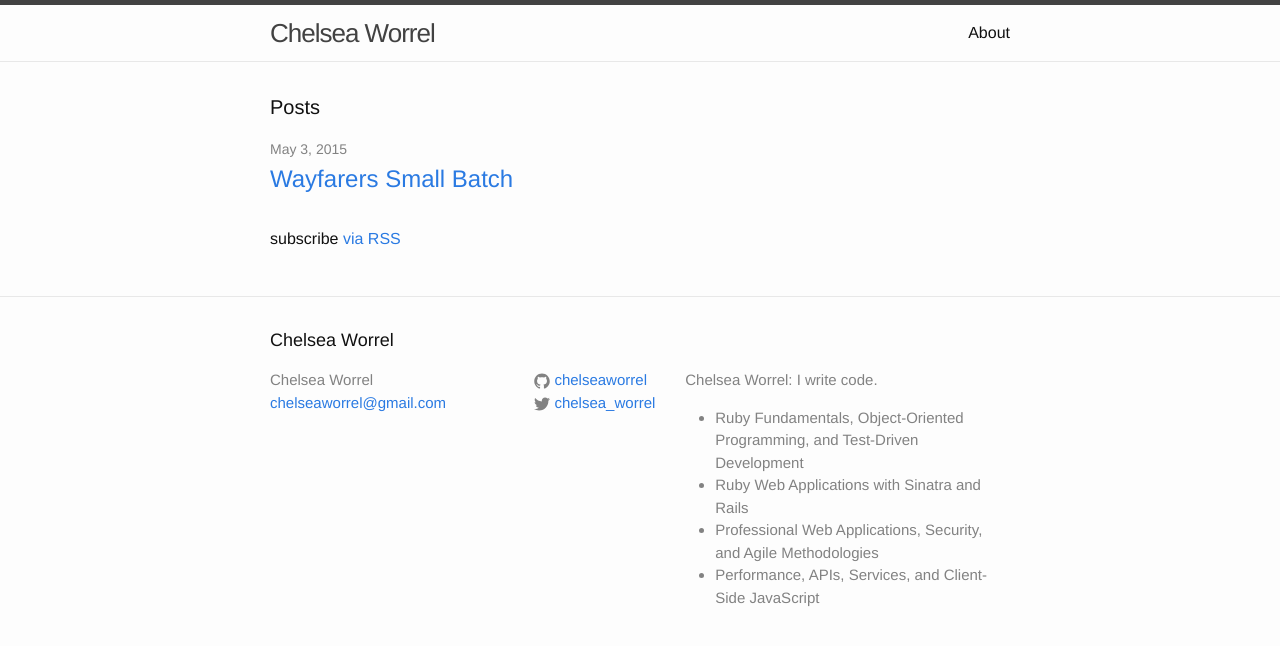
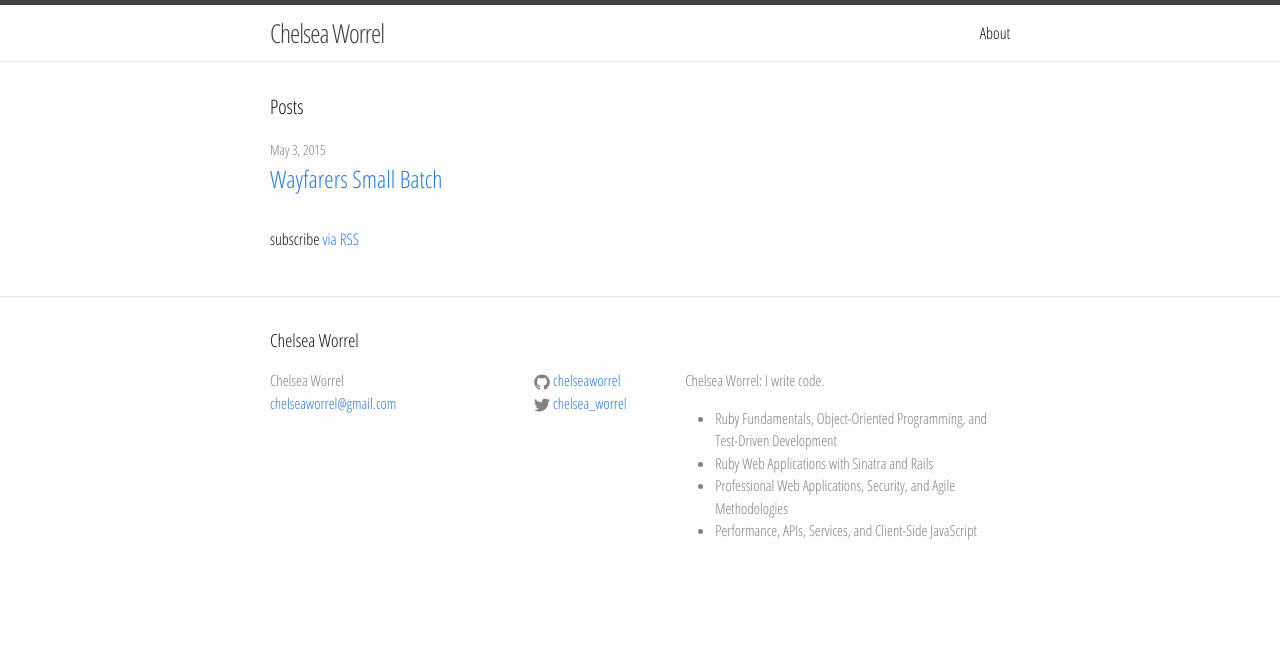
Before and after one commit to chelseaworrel/chelseaworrel.github.io, a Jekyll site: the page built from index.html, in a window 1280 px wide. Shown: the top 646 px of the page. Built offline with Jekyll 4.4.1, drawn with Linux system fonts in a browser that asks for light colours.

Commit message:
changed fonts

```diff
--- a/_layouts/default.html
+++ b/_layouts/default.html
@@ -2,7 +2,7 @@
 <html>
 
   {% include head.html %}
-
+<link href=//fonts.googleapis.com/css?family=Open+Sans+Condensed:300' rel='stylesheet' type='text/css'>
   <body>
 
     {% include header.html %}
--- a/_sass/_base.scss
+++ b/_sass/_base.scss
@@ -14,7 +14,8 @@ dl, dd, ol, ul, figure {
  * Basic styling
  */
 body {
-    font-family: $base-font-family;
+    // font-family: $base-font-family;
+    font-family: 'Open Sans Condensed', sans-serif;
     font-size: $base-font-size;
     line-height: $base-line-height;
     font-weight: 300;
```
